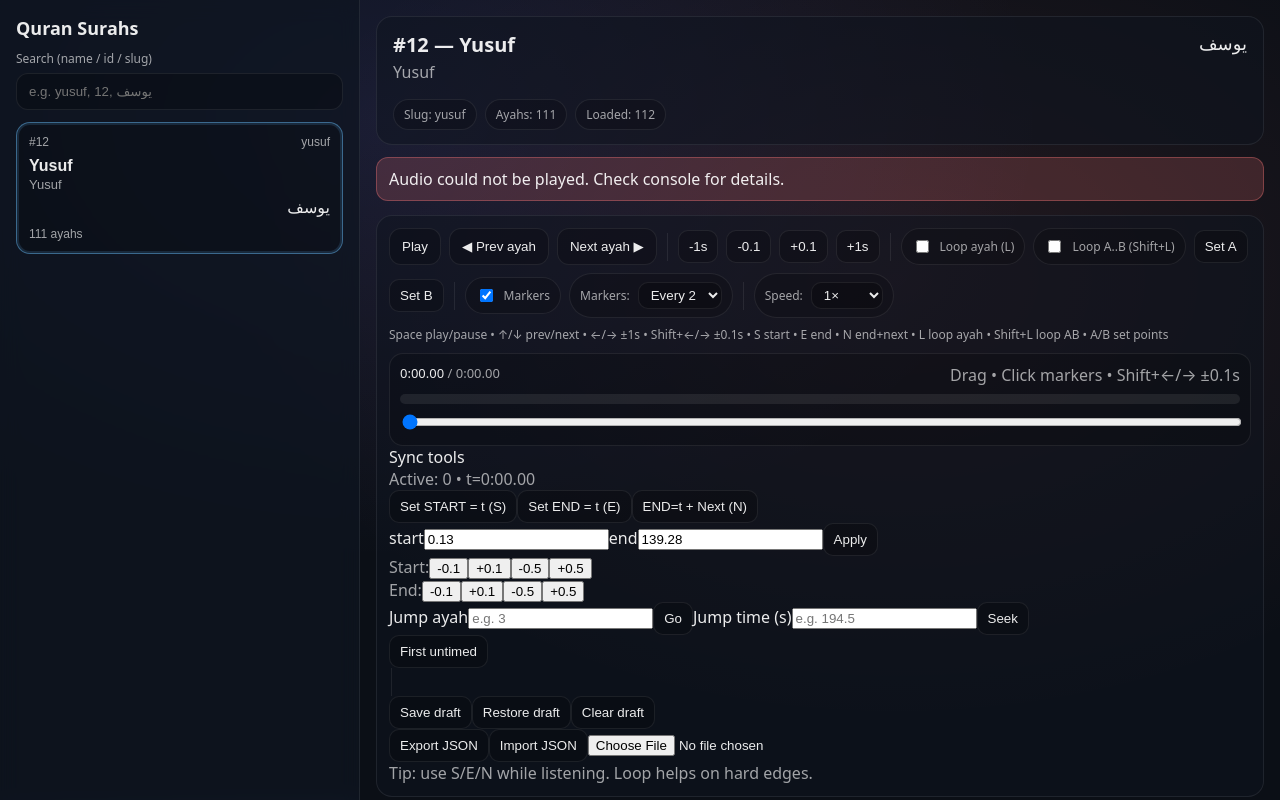
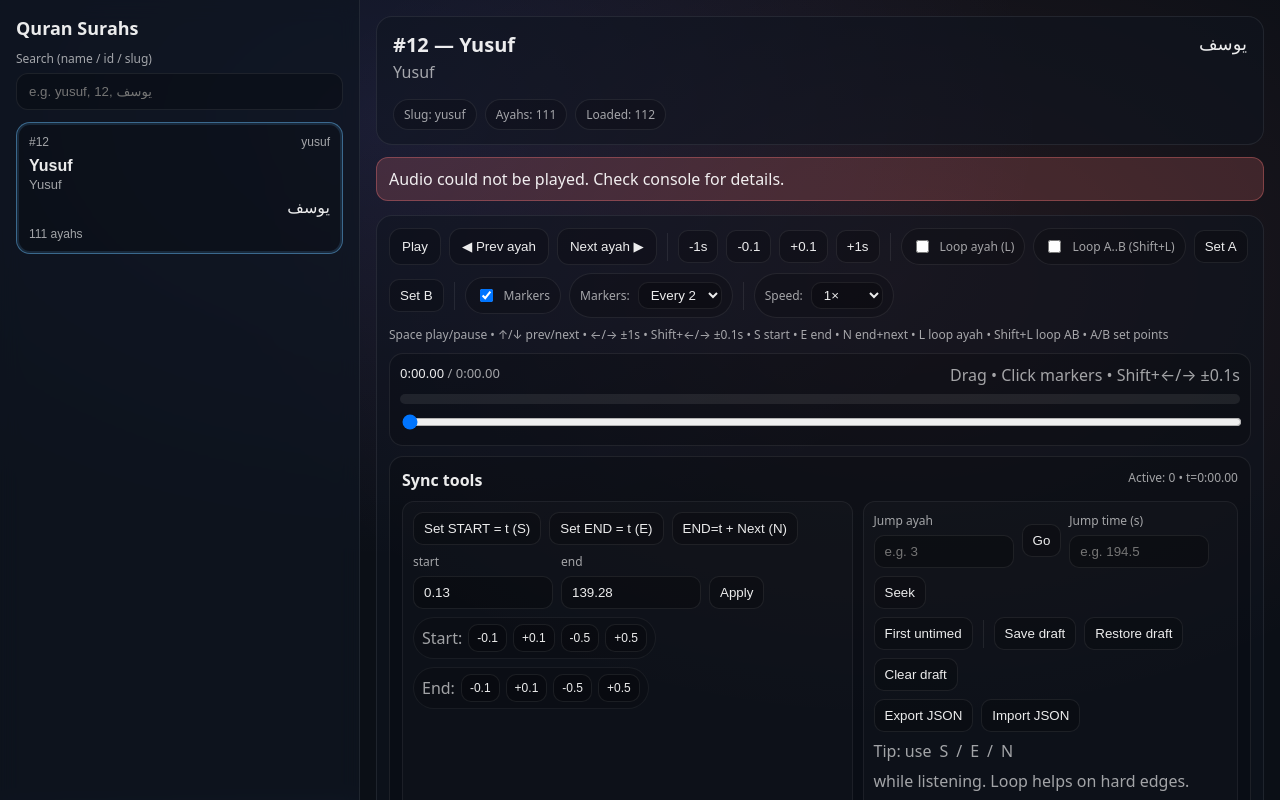
Before and after one commit to sunrise8030/Qatd, a React (Vite) app: page / in a window 1280 px wide. Shown: the top 800 px of the page. Built offline with nearby package versions, Linux system fonts and the light colour scheme.

Commit message:
Update styles.css

```diff
--- a/src/styles.css
+++ b/src/styles.css
@@ -1,4 +1,343 @@
 /* src/styles.css */
+:root {
+  --bg: #0b0f16;
+  --panel: #0f1520;
+  --border: rgba(255, 255, 255, 0.08);
+  --text: rgba(255, 255, 255, 0.92);
+  --muted: rgba(255, 255, 255, 0.62);
+  --accent: rgba(99, 179, 237, 1);
+  --danger: rgba(255, 120, 120, 0.18);
+}
+
+* { box-sizing: border-box; }
+
+html, body {
+  height: 100%;
+  margin: 0;
+  background:
+    radial-gradient(1200px 800px at 30% 15%, rgba(120, 120, 255, 0.12), transparent 55%),
+    radial-gradient(1200px 800px at 70% 35%, rgba(255, 120, 120, 0.10), transparent 55%),
+    var(--bg);
+  color: var(--text);
+  font-family: ui-sans-serif, system-ui, -apple-system, Segoe UI, Roboto, Arial, "Noto Sans",
+    "Apple Color Emoji", "Segoe UI Emoji";
+}
+
+.appShell { display: grid; grid-template-columns: 360px 1fr; min-height: 100vh; }
+
+@media (max-width: 980px) {
+  .appShell { grid-template-columns: 1fr; }
+  .sidebar { position: sticky; top: 0; z-index: 5; }
+}
+
+.sidebar {
+  border-right: 1px solid var(--border);
+  background: rgba(15, 21, 32, 0.72);
+  backdrop-filter: blur(10px);
+  padding: 16px;
+}
+
+.sidebarHeader { margin-bottom: 12px; }
+
+.appTitle { margin: 0 0 10px; font-size: 18px; }
+
+.fieldLabel { display: block; color: var(--muted); font-size: 12px; margin: 8px 0 6px; }
+
+.searchInput {
+  width: 100%;
+  padding: 10px 12px;
+  border-radius: 12px;
+  border: 1px solid var(--border);
+  background: rgba(0,0,0,0.25);
+  color: var(--text);
+  outline: none;
+}
+
+.surahList { display: grid; gap: 10px; margin-top: 12px; }
+
+.surahCard {
+  text-align: left;
+  border: 1px solid var(--border);
+  background: rgba(0,0,0,0.18);
+  border-radius: 14px;
+  padding: 12px;
+  cursor: pointer;
+  color: inherit;
+}
+
+.surahCard:hover { border-color: rgba(255,255,255,0.16); }
+
+.surahCard.active {
+  border-color: rgba(99,179,237,0.55);
+  box-shadow: 0 0 0 2px rgba(99,179,237,0.15) inset;
+}
+
+.surahCardTop {
+  display: flex;
+  justify-content: space-between;
+  align-items: center;
+  color: var(--muted);
+  font-size: 12px;
+}
+
+.surahNames { margin-top: 8px; }
+.surahNameStrong { font-weight: 650; font-size: 16px; }
+.surahNameMuted { color: var(--muted); font-size: 13px; margin-top: 2px; }
+.surahNameAr { color: var(--text); font-size: 16px; margin-top: 6px; text-align: right; }
+.surahMeta { margin-top: 10px; color: var(--muted); font-size: 12px; }
+
+.content { padding: 16px; }
+
+.surahHeader {
+  border: 1px solid var(--border);
+  background: rgba(15, 21, 32, 0.55);
+  border-radius: 16px;
+  padding: 14px 16px;
+  display: grid;
+  grid-template-columns: 1fr auto;
+  gap: 10px;
+}
+
+.surahTitle { margin: 0; font-size: 20px; }
+.surahSub { color: var(--muted); margin-top: 3px; }
+.surahHeaderRight { font-size: 18px; align-self: start; }
+
+.surahBadges { grid-column: 1 / -1; display: flex; gap: 8px; flex-wrap: wrap; margin-top: 6px; }
+
+.badge {
+  font-size: 12px;
+  color: var(--muted);
+  border: 1px solid var(--border);
+  background: rgba(0,0,0,0.18);
+  padding: 6px 10px;
+  border-radius: 999px;
+}
+
+.errorBox {
+  margin-top: 12px;
+  border: 1px solid rgba(255,120,120,0.35);
+  background: var(--danger);
+  border-radius: 12px;
+  padding: 10px 12px;
+}
+
+.playerCard {
+  margin-top: 14px;
+  border: 1px solid var(--border);
+  background: rgba(15, 21, 32, 0.55);
+  border-radius: 16px;
+  padding: 12px;
+}
+
+.playerControls { display: grid; gap: 8px; }
+
+.btnRow { display: flex; align-items: center; gap: 8px; flex-wrap: wrap; }
+
+.btn, .btnSmall, .btnTiny {
+  border: 1px solid var(--border);
+  background: rgba(0,0,0,0.22);
+  color: var(--text);
+  cursor: pointer;
+}
+
+.btn { border-radius: 12px; padding: 10px 12px; }
+.btnSmall { border-radius: 10px; padding: 8px 10px; }
+.btnTiny { border-radius: 10px; padding: 6px 8px; font-size: 12px; }
+
+.btn:hover, .btnSmall:hover, .btnTiny:hover { border-color: rgba(255,255,255,0.16); }
+
+.divider { width: 1px; height: 28px; background: var(--border); margin: 0 2px; }
+
+.chip {
+  display: inline-flex;
+  align-items: center;
+  gap: 8px;
+  border: 1px solid var(--border);
+  background: rgba(0,0,0,0.18);
+  padding: 8px 10px;
+  border-radius: 999px;
+  color: var(--muted);
+  font-size: 12px;
+}
+
+.rate {
+  display: inline-flex;
+  align-items: center;
+  gap: 8px;
+  color: var(--muted);
+  font-size: 12px;
+  border: 1px solid var(--border);
+  background: rgba(0,0,0,0.18);
+  padding: 8px 10px;
+  border-radius: 999px;
+}
+
+.rate select {
+  background: rgba(0,0,0,0.25);
+  color: var(--text);
+  border: 1px solid var(--border);
+  border-radius: 10px;
+  padding: 4px 8px;
+}
+
+.kbdHelp { font-size: 12px; }
+.mono { font-variant-numeric: tabular-nums; }
+.muted { color: var(--muted); }
+
+/* Timeline */
+.timeline {
+  margin-top: 10px;
+  border: 1px solid var(--border);
+  background: rgba(0,0,0,0.18);
+  border-radius: 14px;
+  padding: 10px;
+}
+
+.timelineTop {
+  display: flex;
+  justify-content: space-between;
+  gap: 10px;
+  flex-wrap: wrap;
+  margin-bottom: 8px;
+}
+
+.timelineTrack {
+  position: relative;
+  height: 10px;
+  border-radius: 999px;
+  background: rgba(255,255,255,0.08);
+  overflow: hidden;
+  cursor: pointer;
+}
+
+.timelineProgress { height: 100%; background: rgba(99, 179, 237, 0.65); width: 0%; }
+
+.timelineMarker {
+  position: absolute;
+  top: -4px;
+  width: 6px;
+  height: 18px;
+  border-radius: 999px;
+  border: 1px solid rgba(255,255,255,0.22);
+  background: rgba(255,255,255,0.08);
+  transform: translateX(-50%);
+  cursor: pointer;
+}
+
+.timelineMarker.active { background: rgba(99,179,237,0.55); border-color: rgba(99,179,237,0.9); }
+
+.timelineSlider { width: 100%; margin-top: 10px; }
+
+/* Sync panel */
+.syncPanel {
+  margin-top: 10px;
+  border: 1px solid var(--border);
+  background: rgba(0,0,0,0.18);
+  border-radius: 14px;
+  padding: 12px;
+}
+
+.syncHeader {
+  display: flex;
+  justify-content: space-between;
+  gap: 10px;
+  flex-wrap: wrap;
+  margin-bottom: 10px;
+}
+
+.syncTitle { font-weight: 650; }
+.syncMeta { font-size: 12px; }
+
+.syncGrid { display: grid; grid-template-columns: 1.2fr 1fr; gap: 10px; }
+
+@media (max-width: 980px) { .syncGrid { grid-template-columns: 1fr; } }
+
+.syncBlock {
+  border: 1px solid rgba(255,255,255,0.06);
+  border-radius: 12px;
+  padding: 10px;
+  background: rgba(255,255,255,0.02);
+}
+
+.syncRow {
+  display: flex;
+  flex-wrap: wrap;
+  gap: 8px;
+  align-items: center;
+  margin-bottom: 8px;
+}
+
+.syncInputs { display: flex; gap: 8px; flex-wrap: wrap; align-items: end; }
+
+.miniLabel { display: grid; gap: 6px; font-size: 12px; color: var(--muted); }
+
+.miniInput {
+  width: 140px;
+  padding: 8px 10px;
+  border-radius: 10px;
+  border: 1px solid var(--border);
+  background: rgba(0,0,0,0.25);
+  color: var(--text);
+  outline: none;
+}
+
+.syncNudgeGroup {
+  display: inline-flex;
+  align-items: center;
+  gap: 6px;
+  border: 1px solid rgba(255,255,255,0.06);
+  border-radius: 999px;
+  padding: 6px 8px;
+  background: rgba(0,0,0,0.14);
+}
+
+.hiddenFile { display: none; }
+
+/* Table */
+.tableWrap {
+  margin-top: 14px;
+  border: 1px solid var(--border);
+  background: rgba(15, 21, 32, 0.55);
+  border-radius: 16px;
+  overflow: hidden;
+}
+
+.tableHeader {
+  display: grid;
+  grid-template-columns: 70px 1.1fr 1fr 1fr;
+  padding: 12px;
+  border-bottom: 1px solid var(--border);
+  color: var(--muted);
+  font-size: 13px;
+}
+
+.row {
+  display: grid;
+  grid-template-columns: 70px 1.1fr 1fr 1fr;
+  border-bottom: 1px solid rgba(255,255,255,0.06);
+  padding: 10px 12px;
+  text-align: left;
+  background: transparent;
+  color: inherit;
+  cursor: pointer;
+}
+
+.row:hover { background: rgba(255,255,255,0.03); }
+
+.row.active { background: rgba(99,179,237,0.12); box-shadow: 0 0 0 1px rgba(99,179,237,0.35) inset; }
+
+.cell { padding-right: 10px; }
+
+.colNo { color: var(--muted); font-variant-numeric: tabular-nums; }
+
+.colAr { font-size: 18px; line-height: 1.55; text-align: right; padding-left: 12px; }
+
+.colDe, .colTr { font-size: 14px; line-height: 1.5; }
+
+@media (max-width: 980px) {
+  .tableHeader, .row { grid-template-columns: 60px 1fr; }
+  .colDe, .colTr { display: none; }
+}/* src/styles.css */
 :root {
   --bg: #0b0f16;
   --panel: #0f1520;
```
